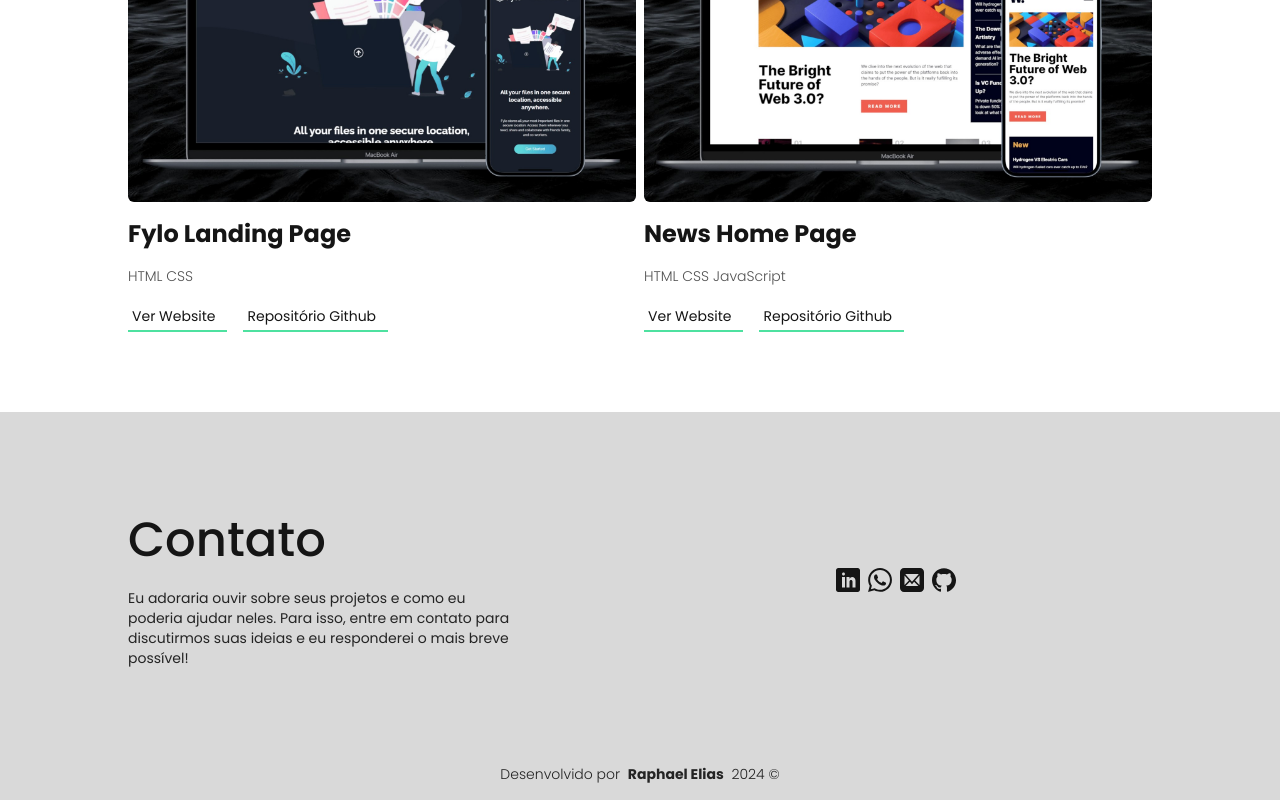
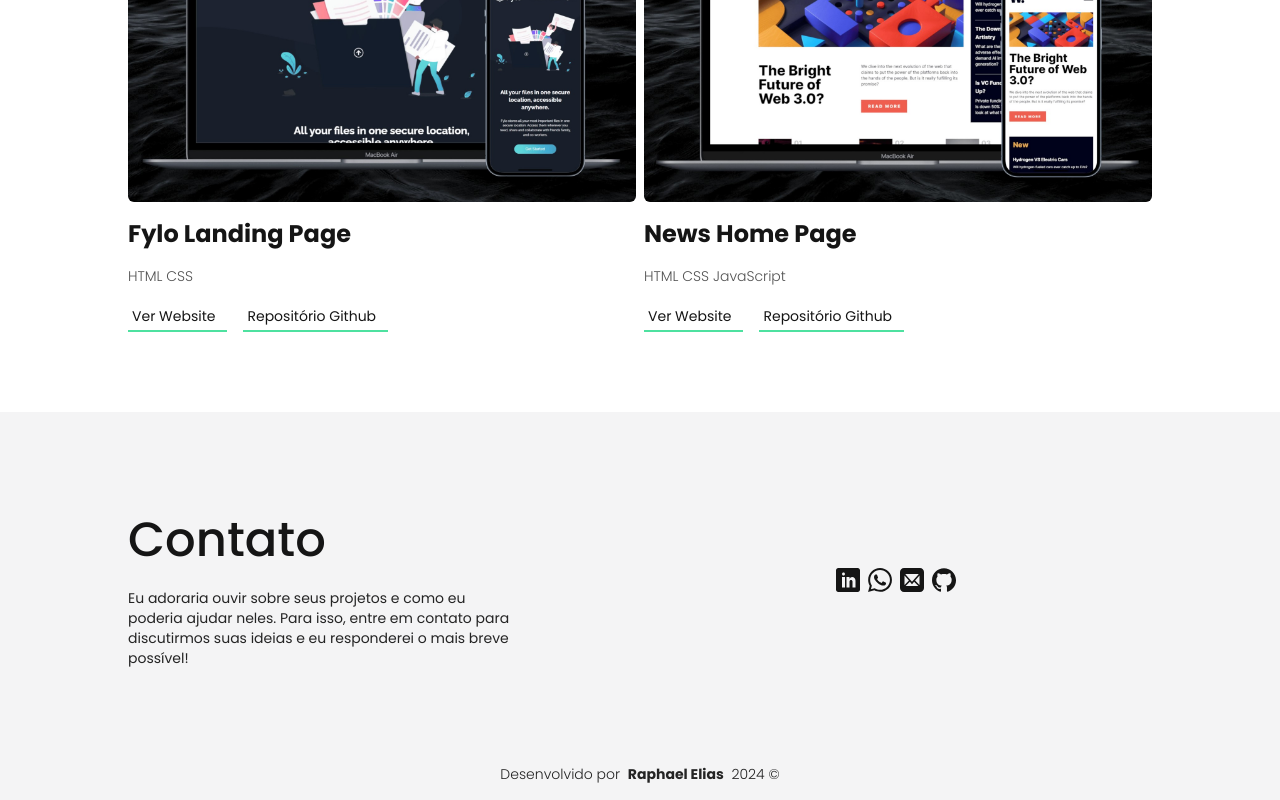
Before and after one commit to raphaeleliass/Portfolio, a React (Vite) app: page / in a window 1280 px wide. Shown: the part 2124-2924 px from the top of the page. Built offline with nearby package versions, Linux system fonts and the light colour scheme.

Commit message:
fix(style): fix style light mode

```diff
--- a/src/components/Contact/Contact.jsx
+++ b/src/components/Contact/Contact.jsx
@@ -6,7 +6,7 @@ import WhatsappIcon from "../Icons/WhatsappIcon";
 function Contact() {
   return (
     <footer
-      className="flex flex-col bg-customGrey  dark:bg-customDarkGrey"
+      className="flex flex-col bg-zinc-100  dark:bg-customDarkGrey"
       id="contato"
     >
       <div className="m-auto flex max-w-xs flex-col md:max-w-xl md:flex-row lg:max-w-5xl">
```
